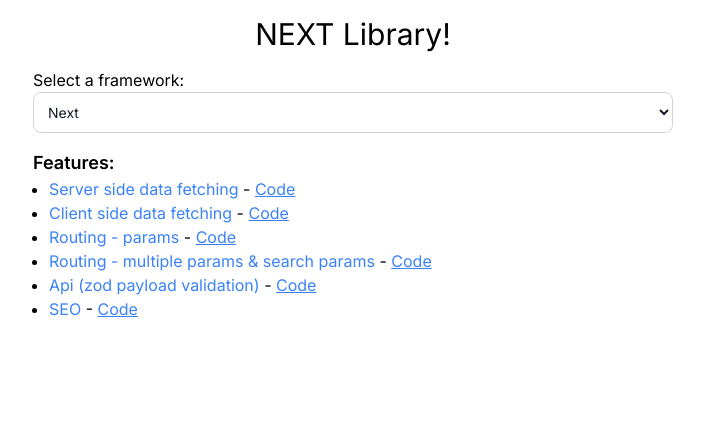
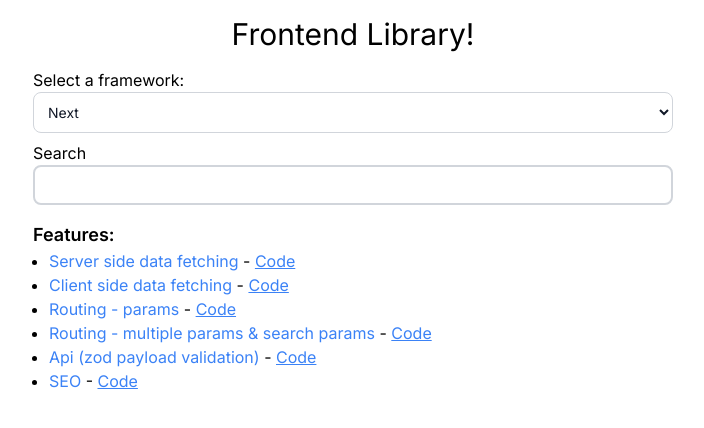
Before and after one commit to fahim041/library, a Next.js app: page / in a window 1280 px wide. Shown: the top 428 px of the page, without its empty margins (287-991 px from the left). Built offline with nearby package versions, Linux system fonts and the light colour scheme.

Commit message:
search features in home page

```diff
--- a/app/HomePage.tsx
+++ b/app/HomePage.tsx
@@ -1,5 +1,5 @@
 'use client';
-import { useState } from 'react';
+import React, { useState } from 'react';
 import frameworks, { Framework } from './struct';
 import Link from 'next/link';
 
@@ -7,20 +7,36 @@
   const [selectedFramework, setSelectedFramework] = useState<Framework>(
     frameworks[0]
   );
+  const [search, setSearch] = useState('');
 
   const handleChange = (e: React.ChangeEvent<HTMLSelectElement>) => {
     const selectedFrameworkId = parseInt(e.target.value);
-    const framework = frameworks.find(
-      (framework) => framework.id === selectedFrameworkId
-    );
-    if (framework) {
-      setSelectedFramework(framework);
-    }
+    setSelectedFramework(frameworks.find((framework) => framework.id === selectedFrameworkId) || frameworks[0]);
   };
 
+  const onSearchInputChange = (e: React.ChangeEvent<HTMLInputElement>) => {
+    setSearch(e.target.value);
+
+    if(e.target.value === '') {
+      setSelectedFramework(frameworks.find(framework => framework.id === selectedFramework.id) || frameworks[0]);
+      return;
+    }
+
+    // filter the features based on the search
+    const features = selectedFramework.features.filter((feature) =>
+      feature.name.toLowerCase().includes(e.target.value.toLowerCase())
+    );
+
+    setSelectedFramework({
+      ...selectedFramework,
+      features,
+    });
+  }
+
   return (
-    <div className='w-1/2'>
+    <div className="w-1/2">
       <form>
+        <div>
           <label htmlFor="framework">Select a framework:</label>
           <select
             name="framework"
@@ -35,6 +51,20 @@
               </option>
             ))}
           </select>
+        </div>
+
+        <div className='mt-2'>
+          <label htmlFor="search" className="mt-4">
+            Search
+          </label>
+          <input
+            name="search"
+            id="search"
+            value={search}
+            onChange={onSearchInputChange}
+            className="border-2 border-gray-300 bg-white h-10 px-3 rounded-lg text-sm focus:outline-none w-full"
+          />
+        </div>
       </form>
 
       {/* based on the framework show the feature and link to the pages */}
@@ -43,10 +73,20 @@
         <ul className="list-disc ml-4">
           {selectedFramework.features.map((feature) => (
             <li key={feature.id}>
-              <Link href={feature.url} className="text-blue-500 hover:underline">
+              <Link
+                href={feature.url}
+                className="text-blue-500 hover:underline"
+              >
                 {feature.name}
-              </Link> - {' '}
-              <a href={feature.code} target='_blank' className='text-blue-500 underline hover:cursor'>Code</a>
+              </Link>{' '}
+              -{' '}
+              <a
+                href={feature.code}
+                target="_blank"
+                className="text-blue-500 underline hover:cursor"
+              >
+                Code
+              </a>
             </li>
           ))}
         </ul>
--- a/app/page.tsx
+++ b/app/page.tsx
@@ -3,7 +3,7 @@
 export default function Page() {
   return (
     <>
-      <div className="text-3xl p-4 flex justify-center items-center">NEXT Library!</div>
+      <div className="text-3xl p-4 flex justify-center items-center">Frontend Library!</div>
       <div className="flex justify-center items-center">
         <HomePage />
       </div>
```
Lines whose indentation alone changed are shown as unchanged.
